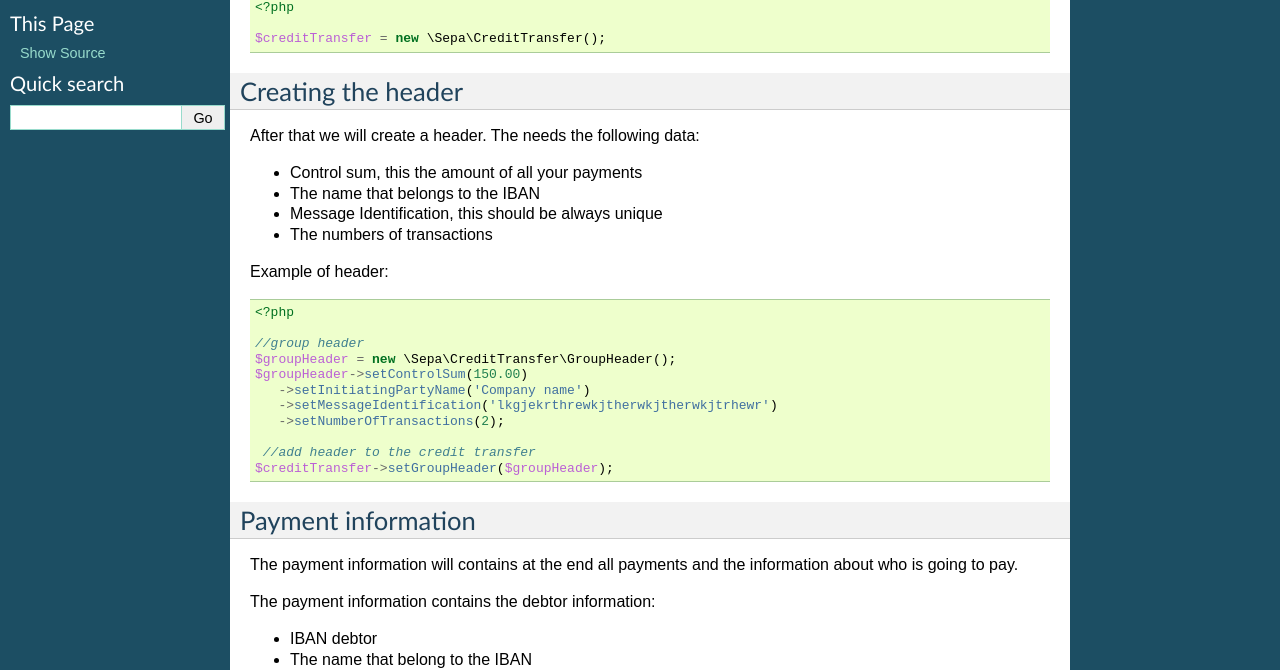
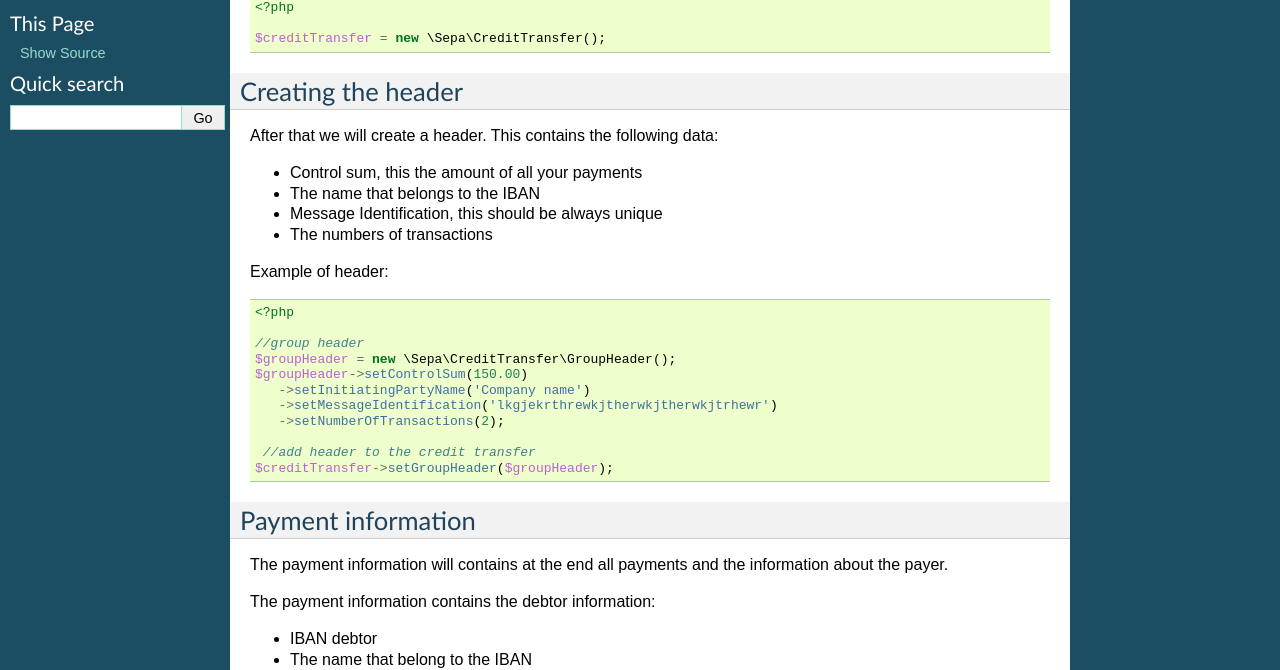
Before and after one commit to perryfaro/sepa, a Sphinx documentation site: the page built from docs/sct.rst, in a window 1280 px wide. Shown: the part 270-940 px from the top of the page. Built offline with Sphinx 7.4.7, drawn with Linux system fonts in a browser that asks for light colours.

Commit message:
Fixed some typo's

```diff
--- a/docs/sct.rst
+++ b/docs/sct.rst
@@ -23,7 +23,7 @@ Let's start by creating a new SEPA Credit Transfer object:
 Creating the header
 ------------------------
 
-After that we will create a header. The needs the following data:
+After that we will create a header. This contains the following data:
 
 -  Control sum, this the amount of all your payments
 -  The name that belongs to the IBAN
@@ -50,7 +50,7 @@ Example of header:
 Payment information
 ------------------------
 
-The payment information will contains at the end all payments and the information about who is going to pay.
+The payment information will contains at the end all payments and the information about the payer.
 
 The payment information contains the debtor information:
 
@@ -59,11 +59,9 @@ The payment information contains the debtor information:
 -  Payment Information Identification, this should be always unique
 -  The date the payment should be execute.
 
-
 .. note::
 
     The are dates when there will be no transactions, you have to check this your self. See your bank for these days.
-
 
 Example of the payment information:
 
@@ -86,14 +84,12 @@ Add Payments
 
 Add the payments to the payment information that we want the payout. You can add multiple payments to the payment information.
 
-The payment  starts with the debtor information:
+The payment starts with the debtor information:
 
 -  IBAN creditor
 -  The name that belong to the IBAN
 -  End to end id, this should be unique
 -  Description that will be send with the transaction
-
-
 
 Example of the payment:
 
@@ -119,7 +115,6 @@ After we have setup a header, payment information and the payment we can create
 
 You can validate the file based on the XSD by using the validate method.
 
-
 Example creating the file
 
 .. code-block:: php
```
